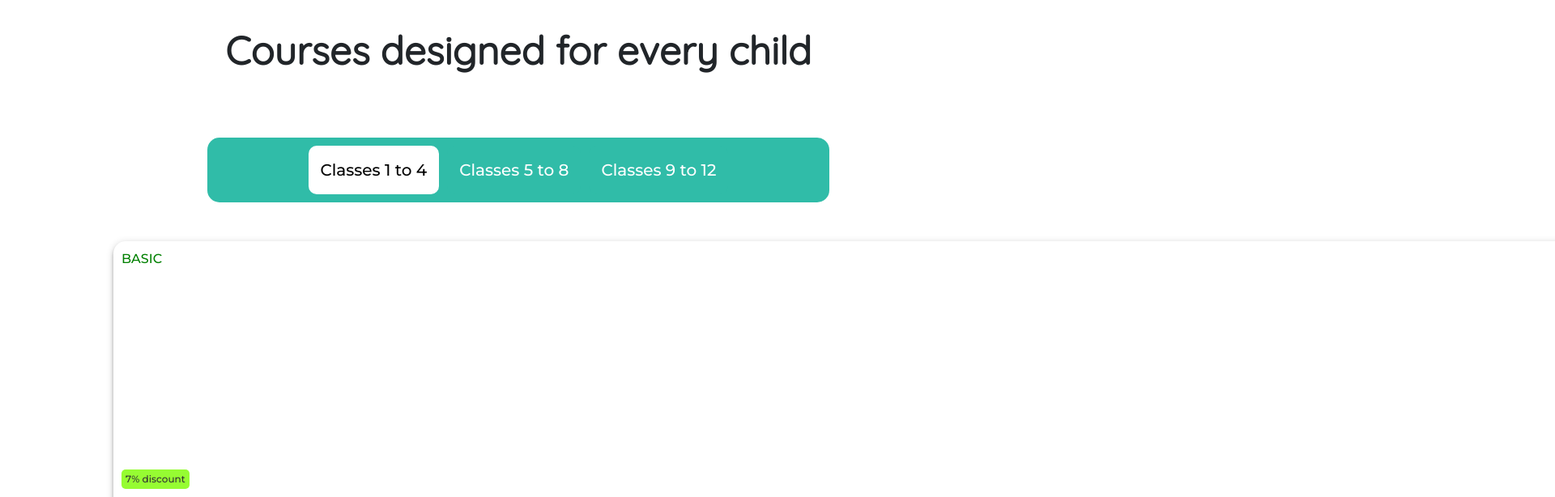
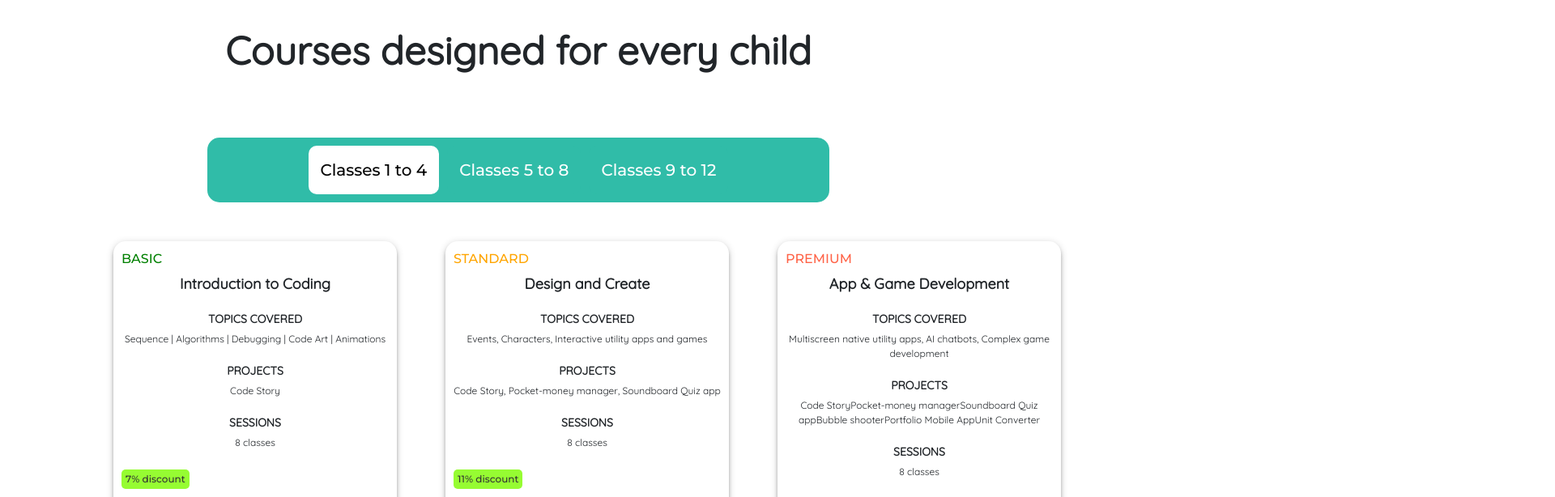
Before and after one commit to shree675/coderskid, a React (Create React App) app: page / in a window 1280 px wide. Shown: the part 5185-5799 px from the top of the page at 81% size, 1920 px wide, since content can reach past the window. Built offline with nearby package versions, Linux system fonts and the light colour scheme; no server answers.

Commit message:
made a correction

```diff
--- a/src/App.css
+++ b/src/App.css
@@ -334,8 +334,8 @@ li {
   border-radius: 15px;
   background-color: white;
   box-shadow: 0 4px 4px 0 rgba(0,0,0,0.24), 0 2px 10px 0 rgba(0,0,0,0.19);
-  /* width: 350px; */
-  width: 500vw;
+  width: 350px;
+  /* width: 500vw; */
   /* width: 90%; */
   padding: 10px;
   height: 480px;
```
